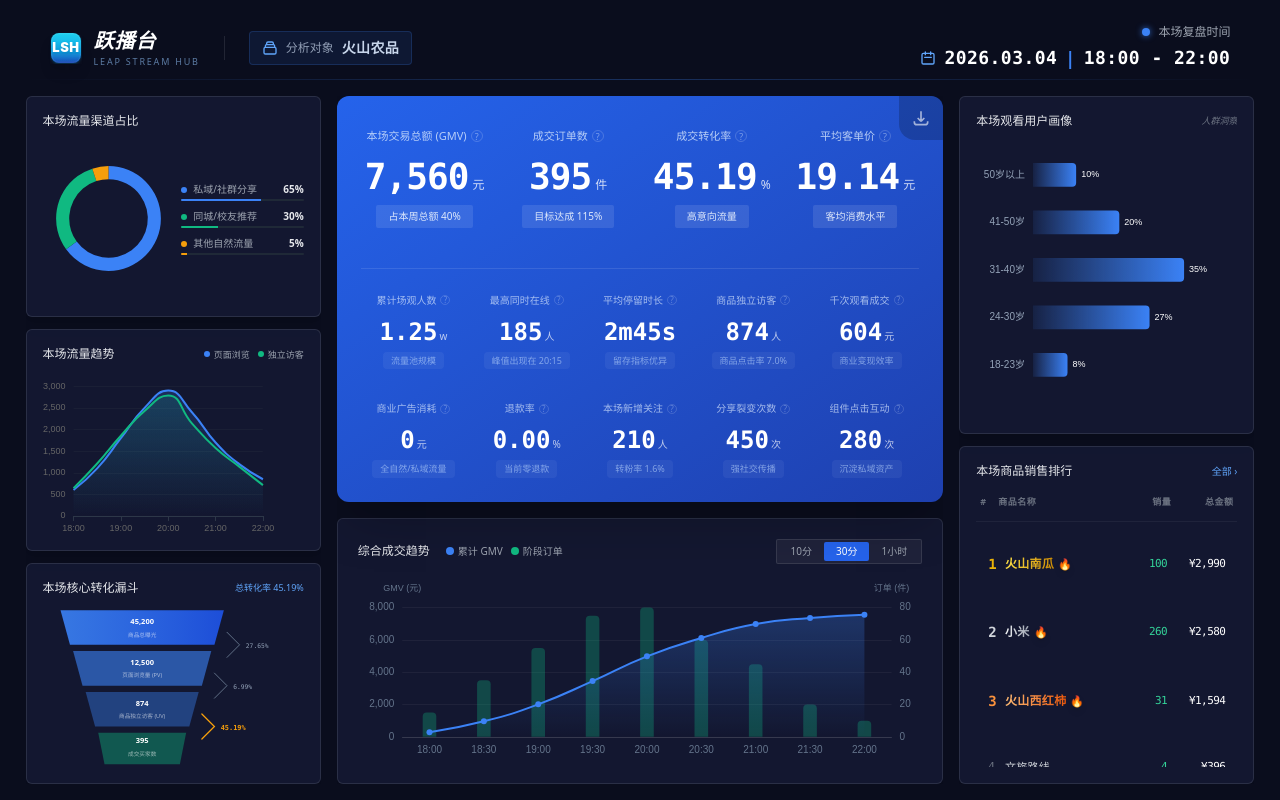
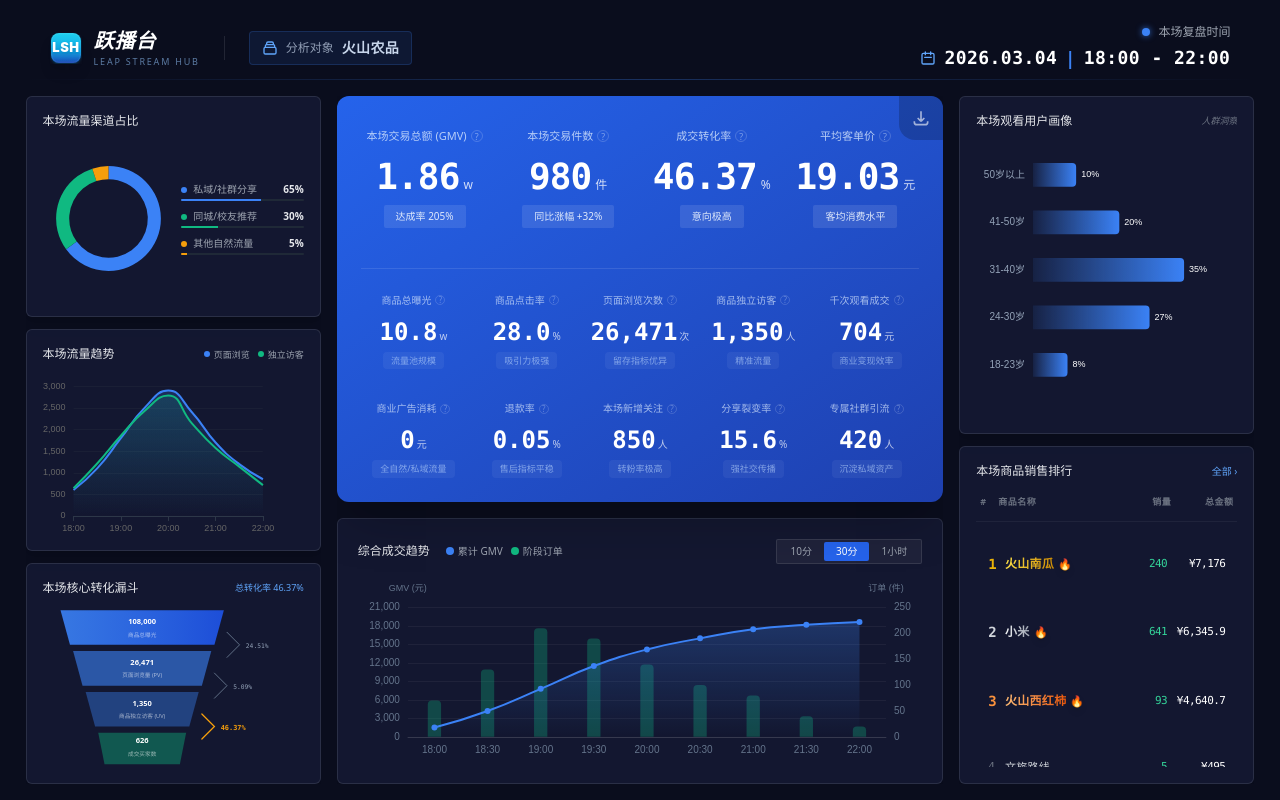
Before and after one commit to haishenwave/back-data-to-stream, a Vue app: page /dashboard in a window 1280 px wide. Built offline with nearby package versions, Linux system fonts and the light colour scheme.

Commit message:
数据适配

```diff
--- a/src/components/center/BottomChart.vue
+++ b/src/components/center/BottomChart.vue
@@ -4,27 +4,15 @@
       <div class="flex items-center space-x-4">
         <h3 class="text-xs font-medium text-gray-200">综合成交趋势</h3>
         <div class="flex space-x-2">
-          <span class="flex items-center text-[10px] text-gray-400">
-            <span class="w-2 h-2 rounded-full bg-blue-500 mr-1"></span> 累计 GMV
-          </span>
-          <span class="flex items-center text-[10px] text-gray-400">
-            <span class="w-2 h-2 rounded-full bg-emerald-500 mr-1"></span> 阶段订单
-          </span>
+          <span class="flex items-center text-[10px] text-gray-400"><span class="w-2 h-2 rounded-full bg-blue-500 mr-1"></span> 累计 GMV</span>
+          <span class="flex items-center text-[10px] text-gray-400"><span class="w-2 h-2 rounded-full bg-emerald-500 mr-1"></span> 阶段订单</span>
         </div>
       </div>
-
       <div class="flex bg-white/5 p-0.5 rounded-sm border border-white/10">
-        <button v-for="t in ['10分', '30分', '1小时']" :key="t"
-                class="px-3 py-0.5 text-[10px] rounded-sm transition-colors"
-                :class="activeTime === t ? 'bg-blue-600 text-white' : 'text-gray-400 hover:text-gray-200'">
-          {{ t }}
-        </button>
+        <button v-for="t in ['10分', '30分', '1小时']" :key="t" class="px-3 py-0.5 text-[10px] rounded-sm transition-colors" :class="activeTime === t ? 'bg-blue-600 text-white' : 'text-gray-400 hover:text-gray-200'">{{ t }}</button>
       </div>
     </div>
-
-    <div class="flex-1 w-full min-h-0 relative" ref="chartContainer">
-      <div ref="chartRef" class="w-full h-full"></div>
-    </div>
+    <div class="flex-1 w-full min-h-0 relative" ref="chartContainer"><div ref="chartRef" class="w-full h-full"></div></div>
   </div>
 </template>
 
@@ -40,52 +28,25 @@ let resizeObserver = null;
 
 onMounted(() => {
   myChart = echarts.init(chartRef.value);
-
-  const option = {
+  myChart.setOption({
     grid: { top: '15%', left: '2%', right: '2%', bottom: '5%', containLabel: true },
     tooltip: { trigger: 'axis', backgroundColor: 'rgba(16, 27, 54, 0.9)', borderColor: '#2563eb', textStyle: { color: '#fff' } },
-    xAxis: {
-      type: 'category',
-      boundaryGap: true,
-      // 换回更规范的 30分钟 切分（共9个节点）
-      data: ['18:00', '18:30', '19:00', '19:30', '20:00', '20:30', '21:00', '21:30', '22:00'],
-      axisLabel: { color: '#64748b', fontSize: 10 },
-      axisLine: { lineStyle: { color: 'rgba(255,255,255,0.1)' } }
-    },
+    xAxis: { type: 'category', boundaryGap: true, data: ['18:00', '18:30', '19:00', '19:30', '20:00', '20:30', '21:00', '21:30', '22:00'], axisLabel: { color: '#64748b', fontSize: 10 }, axisLine: { lineStyle: { color: 'rgba(255,255,255,0.1)' } } },
     yAxis: [
       { type: 'value', name: 'GMV (元)', nameTextStyle: { color: '#64748b', fontSize: 9 }, splitLine: { lineStyle: { color: 'rgba(255,255,255,0.05)' } }, axisLabel: { color: '#64748b', fontSize: 10 } },
       { type: 'value', name: '订单 (件)', nameTextStyle: { color: '#64748b', fontSize: 9 }, splitLine: { show: false }, axisLabel: { color: '#64748b', fontSize: 10 } }
     ],
     series: [
-      {
-        name: '累计 GMV',
-        type: 'line',
-        smooth: true,
-        symbol: 'circle',
-        itemStyle: { color: '#3b82f6' },
-        areaStyle: { color: new echarts.graphic.LinearGradient(0, 0, 0, 1, [{ offset: 0, color: 'rgba(59, 130, 246, 0.4)' }, { offset: 1, color: 'rgba(59, 130, 246, 0)' }]) },
-        // 9个节点增长，最终点完美到达 7560
-        data: [285, 960, 2010, 3450, 4980, 6120, 6980, 7360, 7560]
-      },
-      {
-        name: '阶段订单',
-        type: 'bar',
-        yAxisIndex: 1,
-        barWidth: '25%',
-        itemStyle: { color: 'rgba(16, 185, 129, 0.3)', borderRadius: [4, 4, 0, 0] },
-        // 9个阶段订单，总和刚好 = 395
-        data: [15, 35, 55, 75, 80, 60, 45, 20, 10]
-      }
+      { name: '累计 GMV', type: 'line', smooth: true, symbol: 'circle', itemStyle: { color: '#3b82f6' }, areaStyle: { color: new echarts.graphic.LinearGradient(0, 0, 0, 1, [{ offset: 0, color: 'rgba(59, 130, 246, 0.4)' }, { offset: 1, color: 'rgba(59, 130, 246, 0)' }]) },
+        // 终点精算：18652
+        data: [1500, 4200, 7800, 11500, 14200, 16000, 17500, 18200, 18652] },
+      { name: '阶段订单', type: 'bar', yAxisIndex: 1, barWidth: '25%', itemStyle: { color: 'rgba(16, 185, 129, 0.3)', borderRadius: [4, 4, 0, 0] },
+        // 总和精算：70+130+210+190+140+100+80+40+20 = 980
+        data: [70, 130, 210, 190, 140, 100, 80, 40, 20] }
     ]
-  };
-  myChart.setOption(option);
-
+  });
   resizeObserver = new ResizeObserver(() => myChart.resize());
   if (chartContainer.value) resizeObserver.observe(chartContainer.value);
 });
-
-onUnmounted(() => {
-  myChart?.dispose();
-  resizeObserver?.disconnect();
-});
+onUnmounted(() => { myChart?.dispose(); resizeObserver?.disconnect(); });
 </script>
--- a/src/components/center/TopMetrics.vue
+++ b/src/components/center/TopMetrics.vue
@@ -1,73 +1,72 @@
 <script setup>
-// 全新推演的真实单场数据 (基于周报 1.86w GMV 拆分的合理高光单场)
-// 字段命名保持 B 端通用中台的客观性
+// 回归甲方指定的单场 1.86w 里程碑数据体系
 
 const row1 = [
   {
     title: '本场交易总额 (GMV)',
-    value: '7,560',
-    unit: '元',
-    sub: '占本周总额 40%',
+    value: '1.86',
+    unit: 'w',
+    sub: '达成率 205%',
     desc: '本场直播期间拍下订单的总金额（包含未支付和退款订单）。'
   },
   {
-    title: '成交订单数',
-    value: '395',
+    title: '本场交易件数',
+    value: '980',
     unit: '件',
-    sub: '目标达成 115%',
+    sub: '同比涨幅 +32%',
     desc: '本场直播成功售出的商品总件数。'
   },
   {
     title: '成交转化率',
-    value: '45.19',
+    value: '46.37',
     unit: '%',
-    sub: '高意向流量',
+    sub: '意向极高',
     desc: '成交人数 / 独立访客数。反映本次直播流量的精准度与极强的购买意愿。'
   },
   {
     title: '平均客单价',
-    value: '19.14',
+    value: '19.03',
     unit: '元',
     sub: '客均消费水平',
-    desc: '平均每笔成交订单的金额 (GMV 7560 / 交易件数 395)。'
+    desc: '平均每笔成交订单的金额。'
   },
 ];
 
 const row2 = [
   {
-    title: '累计场观人数',
-    value: '1.25',
+    title: '商品总曝光',
+    value: '10.8',
     unit: 'w',
     sub: '流量池规模',
-    desc: '本场直播期间进入直播间的累计人次 (PV)。'
+    desc: '本场直播期间商品在各渠道被展示的总次数。'
   },
   {
-    title: '最高同时在线',
-    value: '185',
-    unit: '人',
-    sub: '峰值出现在 20:15',
-    desc: '本场直播同时停留在直播间的最高人数 (PCU)。'
+    title: '商品点击率',
+    value: '28.0',
+    unit: '%',
+    sub: '吸引力极强',
+    desc: '商品详情页点击次数 / 商品曝光次数。'
   },
   {
-    title: '平均停留时长',
-    value: '2m45s',
-    unit: '',
+    title: '页面浏览次数',
+    value: '26,471',
+    unit: '次',
     sub: '留存指标优异',
-    desc: '所有进入直播间的观众，平均停留观看的时间。'
+    desc: '本场直播相关页面的累计被访问次数 (PV)。'
   },
   {
     title: '商品独立访客',
-    value: '874',
+    value: '1,350',
     unit: '人',
-    sub: '商品点击率 7.0%',
+    sub: '精准流量',
     desc: '直播间内点击查看商品详情的去重独立访客数 (UV)。'
   },
   {
     title: '千次观看成交',
-    value: '604',
+    value: '704',
     unit: '元',
     sub: '商业变现效率',
-    desc: 'GPM：平均每1000次观看带来的成交金额 (7560 / 12.5)。'
+    desc: 'GPM：平均每1000次观看带来的成交金额。'
   },
 ];
 
@@ -77,35 +76,35 @@ const row3 = [
     value: '0',
     unit: '元',
     sub: '全自然/私域流量',
-    desc: '本场直播投放千川、DOU+ 等商业化工具的累计消耗金额。'
+    desc: '本场直播投放商业化工具的累计消耗金额。'
   },
   {
     title: '退款率',
-    value: '0.00',
+    value: '0.05',
     unit: '%',
-    sub: '当前零退款',
+    sub: '售后指标平稳',
     desc: '申请退款的订单数 / 总成交订单数。'
   },
   {
     title: '本场新增关注',
-    value: '210',
+    value: '850',
     unit: '人',
-    sub: '转粉率 1.6%',
+    sub: '转粉率极高',
     desc: '本场直播期间新增的账号关注用户数。'
   },
   {
-    title: '分享裂变次数',
-    value: '450',
-    unit: '次',
+    title: '分享裂变率',
+    value: '15.6',
+    unit: '%',
     sub: '强社交传播',
-    desc: '观众将直播间分享给他人或微信群的总次数。'
+    desc: '访客中触发分享动作的用户占比。'
   },
   {
-    title: '组件点击互动',
-    value: '280',
-    unit: '次',
+    title: '专属社群引流',
+    value: '420',
+    unit: '人',
     sub: '沉淀私域资产',
-    desc: '直播间互动组件（如加群小风车、预约）的点击总次数。'
+    desc: '本场直播成功引导加入专属私域社群的人数。'
   },
 ];
 </script>
@@ -120,7 +119,7 @@ const row3 = [
 
     <div class="grid grid-cols-4 gap-4 mb-10 mt-2">
       <div v-for="item in row1" :key="item.title" class="flex flex-col items-center">
-        <div class="text-[11px] text-blue-100/80 mb-3 flex items-center relative group cursor-help">
+        <div class="text-[11px] text-blue-100/80 mb-3 flex items-center relative group cursor-pointer">
           {{ item.title }}
           <span class="ml-1 border border-white/30 rounded-full w-3 h-3 flex items-center justify-center text-[9px] opacity-60">?</span>
           <div class="absolute top-full left-1/2 -translate-x-1/2 mt-2 hidden group-hover:block w-48 p-3 bg-gray-900/95 backdrop-blur-sm border border-blue-500/30 text-white text-[10px] rounded shadow-2xl z-50 pointer-events-none transition-opacity">
@@ -144,7 +143,7 @@ const row3 = [
     <div class="relative">
       <div class="grid grid-cols-5 gap-2 mb-8 border-t border-white/10 pt-6">
         <div v-for="item in row2" :key="item.title" class="flex flex-col items-center">
-          <div class="text-[10px] text-blue-100/70 mb-2 flex items-center relative group cursor-help">
+          <div class="text-[10px] text-blue-100/70 mb-2 flex items-center relative group cursor-pointer">
             {{ item.title }}
             <span class="ml-1 border border-white/30 rounded-full w-2.5 h-2.5 flex items-center justify-center text-[8px] opacity-50 flex-shrink-0 font-normal">?</span>
             <div class="absolute top-full left-1/2 -translate-x-1/2 mt-2 hidden group-hover:block w-40 p-2 bg-gray-900/95 backdrop-blur-sm border border-blue-500/30 text-white text-[10px] rounded shadow-xl z-50 pointer-events-none">
@@ -162,7 +161,7 @@ const row3 = [
 
       <div class="grid grid-cols-5 gap-2">
         <div v-for="item in row3" :key="item.title" class="flex flex-col items-center">
-          <div class="text-[10px] text-blue-100/70 mb-2 flex items-center relative group cursor-help">
+          <div class="text-[10px] text-blue-100/70 mb-2 flex items-center relative group cursor-pointer">
             {{ item.title }}
             <span class="ml-1 border border-white/30 rounded-full w-2.5 h-2.5 flex items-center justify-center text-[8px] opacity-50 flex-shrink-0 font-normal">?</span>
             <div class="absolute top-full left-1/2 -translate-x-1/2 mt-2 hidden group-hover:block w-40 p-2 bg-gray-900/95 backdrop-blur-sm border border-blue-500/30 text-white text-[10px] rounded shadow-xl z-50 pointer-events-none">
--- a/src/components/left/TrafficConversion.vue
+++ b/src/components/left/TrafficConversion.vue
@@ -2,54 +2,29 @@
   <div class="w-full h-full flex flex-col relative overflow-hidden">
     <div class="flex justify-between items-center mb-2 flex-shrink-0">
       <h3 class="text-xs font-medium text-gray-200">本场核心转化漏斗</h3>
-      <span class="text-[9px] text-blue-400">总转化率 45.19%</span>
+      <span class="text-[9px] text-blue-400">总转化率 46.37%</span>
     </div>
 
     <div class="flex-1 w-full min-h-0 relative overflow-hidden" ref="chartContainer">
       <svg viewBox="0 0 400 260" class="w-full h-auto max-h-full">
-        <defs>
-          <linearGradient id="funnel-grad" x1="0%" y1="0%" x2="100%" y2="0%">
-            <stop offset="0%" style="stop-color:#3b82f6;stop-opacity:0.9" />
-            <stop offset="100%" style="stop-color:#1d4ed8;stop-opacity:1" />
-          </linearGradient>
-        </defs>
-
-        <g>
-          <polygon points="20,10 280,10 265,65 35,65" fill="url(#funnel-grad)" />
-          <text x="150" y="32" text-anchor="middle" fill="white" class="text-[12px] font-bold">45,200</text>
+        <defs><linearGradient id="funnel-grad" x1="0%" y1="0%" x2="100%" y2="0%"><stop offset="0%" style="stop-color:#3b82f6;stop-opacity:0.9" /><stop offset="100%" style="stop-color:#1d4ed8;stop-opacity:1" /></linearGradient></defs>
+        <g><polygon points="20,10 280,10 265,65 35,65" fill="url(#funnel-grad)" />
+          <text x="150" y="32" text-anchor="middle" fill="white" class="text-[12px] font-bold">108,000</text>
           <text x="150" y="52" text-anchor="middle" fill="rgba(255,255,255,0.6)" class="text-[9px]">商品总曝光</text>
         </g>
-
-        <g>
-          <path d="M 285 45 L 305 65 L 285 85" fill="none" stroke="#64748b" stroke-width="1.5" stroke-linecap="round" />
-          <text x="315" y="70" text-anchor="start" fill="#94a3b8" class="text-[10px] font-mono">27.65%</text>
-        </g>
-
-        <g>
-          <polygon points="40,75 260,75 245,130 55,130" fill="rgba(59, 130, 246, 0.6)" />
-          <text x="150" y="97" text-anchor="middle" fill="white" class="text-[12px] font-bold">12,500</text>
+        <g><path d="M 285 45 L 305 65 L 285 85" fill="none" stroke="#64748b" stroke-width="1.5" stroke-linecap="round" /><text x="315" y="70" text-anchor="start" fill="#94a3b8" class="text-[10px] font-mono">24.51%</text></g>
+        <g><polygon points="40,75 260,75 245,130 55,130" fill="rgba(59, 130, 246, 0.6)" />
+          <text x="150" y="97" text-anchor="middle" fill="white" class="text-[12px] font-bold">26,471</text>
           <text x="150" y="117" text-anchor="middle" fill="rgba(255,255,255,0.6)" class="text-[9px]">页面浏览量 (PV)</text>
         </g>
-
-        <g>
-          <path d="M 265 110 L 285 130 L 265 150" fill="none" stroke="#64748b" stroke-width="1.5" stroke-linecap="round" />
-          <text x="295" y="135" text-anchor="start" fill="#94a3b8" class="text-[10px] font-mono">6.99%</text>
-        </g>
-
-        <g>
-          <polygon points="60,140 240,140 225,195 75,195" fill="rgba(59, 130, 246, 0.4)" />
-          <text x="150" y="162" text-anchor="middle" fill="white" class="text-[12px] font-bold">874</text>
+        <g><path d="M 265 110 L 285 130 L 265 150" fill="none" stroke="#64748b" stroke-width="1.5" stroke-linecap="round" /><text x="295" y="135" text-anchor="start" fill="#94a3b8" class="text-[10px] font-mono">5.09%</text></g>
+        <g><polygon points="60,140 240,140 225,195 75,195" fill="rgba(59, 130, 246, 0.4)" />
+          <text x="150" y="162" text-anchor="middle" fill="white" class="text-[12px] font-bold">1,350</text>
           <text x="150" y="182" text-anchor="middle" fill="rgba(255,255,255,0.6)" class="text-[9px]">商品独立访客 (UV)</text>
         </g>
-
-        <g>
-          <path d="M 245 175 L 265 195 L 245 215" fill="none" stroke="#f59e0b" stroke-width="2" stroke-linecap="round" />
-          <text x="275" y="200" text-anchor="start" fill="#f59e0b" class="text-[11px] font-mono font-bold">45.19%</text>
-        </g>
-
-        <g>
-          <polygon points="80,205 220,205 210,255 90,255" fill="rgba(16, 185, 129, 0.4)" />
-          <text x="150" y="222" text-anchor="middle" fill="white" class="text-[12px] font-bold">395</text>
+        <g><path d="M 245 175 L 265 195 L 245 215" fill="none" stroke="#f59e0b" stroke-width="2" stroke-linecap="round" /><text x="275" y="200" text-anchor="start" fill="#f59e0b" class="text-[11px] font-mono font-bold">46.37%</text></g>
+        <g><polygon points="80,205 220,205 210,255 90,255" fill="rgba(16, 185, 129, 0.4)" />
+          <text x="150" y="222" text-anchor="middle" fill="white" class="text-[12px] font-bold">626</text>
           <text x="150" y="242" text-anchor="middle" fill="rgba(255,255,255,0.6)" class="text-[9px]">成交买家数</text>
         </g>
       </svg>
--- a/src/components/right/ProductRanking.vue
+++ b/src/components/right/ProductRanking.vue
@@ -4,52 +4,35 @@
       <h3 class="text-xs font-medium text-gray-200">本场商品销售排行</h3>
       <span class="text-[10px] text-blue-400 cursor-pointer hover:text-blue-300">全部 ›</span>
     </div>
-
     <div class="grid grid-cols-12 gap-1 pb-3 border-b border-white/5 text-[9px] text-gray-500 font-bold uppercase tracking-wider flex-shrink-0">
-      <div class="col-span-1 pl-1">#</div>
-      <div class="col-span-6">商品名称</div>
-      <div class="col-span-2 text-right">销量</div>
-      <div class="col-span-3 text-right pr-1">总金额</div>
+      <div class="col-span-1 pl-1">#</div><div class="col-span-6">商品名称</div><div class="col-span-2 text-right">销量</div><div class="col-span-3 text-right pr-1">总金额</div>
     </div>
-
     <div class="flex-1 overflow-y-auto mt-5 space-y-6 custom-scrollbar min-h-0">
-      <div v-for="(prod, index) in products" :key="index"
-           class="grid grid-cols-12 gap-1 items-center group py-3 px-2 rounded text-[11px] min-w-0 hover:bg-white/5 transition-colors">
-
+      <div v-for="(prod, index) in products" :key="index" class="grid grid-cols-12 gap-1 items-center group py-3 px-2 rounded text-[11px] min-w-0 hover:bg-white/5 transition-colors">
         <div class="col-span-1 pl-1 font-mono text-gray-500">
-          <span :class="index === 0 ? 'text-yellow-500 font-black text-sm' : index === 1 ? 'text-gray-300 font-bold text-sm' : index === 2 ? 'text-orange-400 font-bold text-sm' : ''">
-            {{ index + 1 }}
-          </span>
+          <span :class="index === 0 ? 'text-yellow-500 font-black text-sm' : index === 1 ? 'text-gray-300 font-bold text-sm' : index === 2 ? 'text-orange-400 font-bold text-sm' : ''">{{ index + 1 }}</span>
         </div>
-
         <div class="col-span-6 min-w-0 flex items-center pr-2">
           <span class="truncate block tracking-wide"
-                :class="index === 0 ? 'text-transparent bg-clip-text bg-gradient-to-r from-yellow-300 to-yellow-600 font-bold text-[12px]' :
-                        index === 1 ? 'text-transparent bg-clip-text bg-gradient-to-r from-gray-100 to-gray-400 font-bold text-[12px]' :
-                        index === 2 ? 'text-transparent bg-clip-text bg-gradient-to-r from-orange-300 to-orange-600 font-bold text-[12px]' : 'text-gray-300'">
+                :class="index === 0 ? 'text-transparent bg-clip-text bg-gradient-to-r from-yellow-300 to-yellow-600 font-bold text-[12px]' : index === 1 ? 'text-transparent bg-clip-text bg-gradient-to-r from-gray-100 to-gray-400 font-bold text-[12px]' : index === 2 ? 'text-transparent bg-clip-text bg-gradient-to-r from-orange-300 to-orange-600 font-bold text-[12px]' : 'text-gray-300'">
             {{ prod.name }}
           </span>
           <span v-if="index < 3" class="ml-1 text-[11px] drop-shadow-md">🔥</span>
         </div>
-
-        <div class="col-span-2 text-right">
-          <p class="text-emerald-400 font-mono tracking-tighter">{{ prod.sales }}</p>
-        </div>
-
-        <div class="col-span-3 text-right pr-1">
-          <p class="text-white font-mono tracking-tighter whitespace-nowrap">¥{{ prod.amount }}</p>
-        </div>
+        <div class="col-span-2 text-right"><p class="text-emerald-400 font-mono tracking-tighter">{{ prod.sales }}</p></div>
+        <div class="col-span-3 text-right pr-1"><p class="text-white font-mono tracking-tighter whitespace-nowrap">¥{{ prod.amount }}</p></div>
       </div>
     </div>
   </div>
 </template>
 
 <script setup>
+// 完全复刻 PDF 中的四大商品精确实参
 const products = [
-  { name: '火山南瓜 ', sales: '100', amount: '2,990' },
-  { name: '小米', sales: '260', amount: '2,580' },
-  { name: '火山西红柿', sales: '31', amount: '1,594' },
-  { name: '文旅路线', sales: '4', amount: '396' },
+  { name: '火山南瓜', sales: '240', amount: '7,176' },
+  { name: '小米', sales: '641', amount: '6,345.9' },
+  { name: '火山西红柿', sales: '93', amount: '4,640.7' },
+  { name: '文旅路线', sales: '5', amount: '495' },
 ];
 </script>
 
```
Also changed, not shown: src/views/Home.vue (+38 -112 lines).
